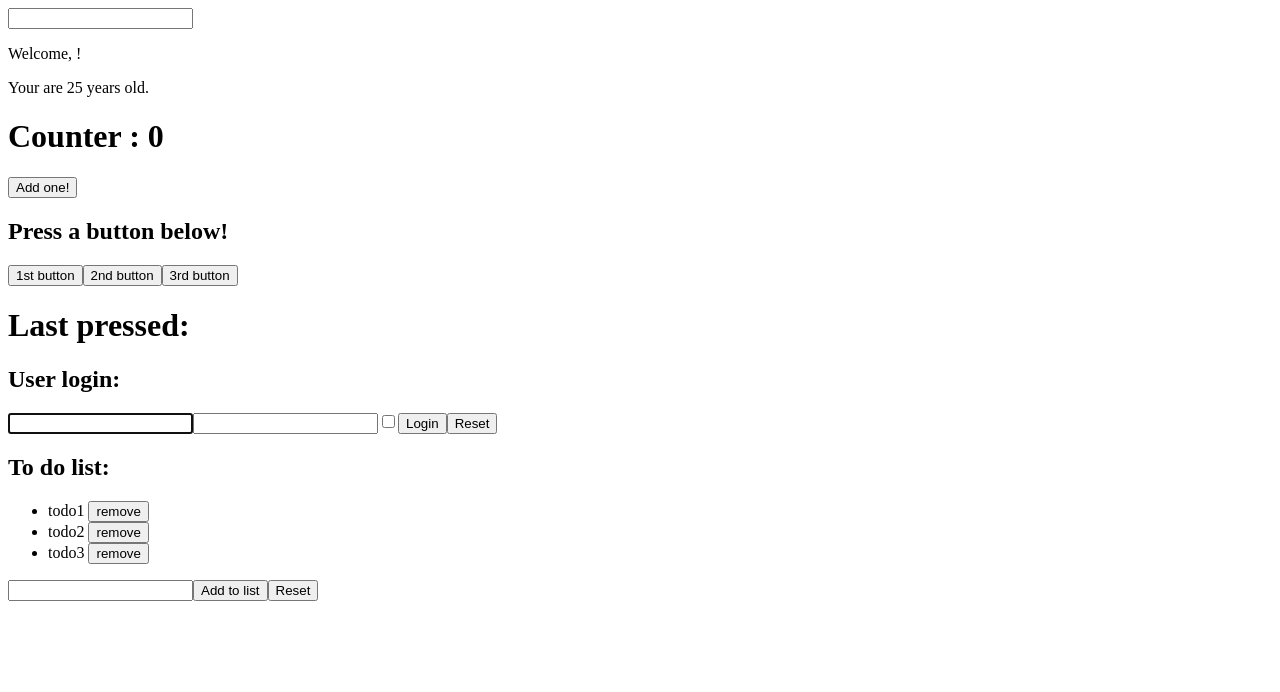
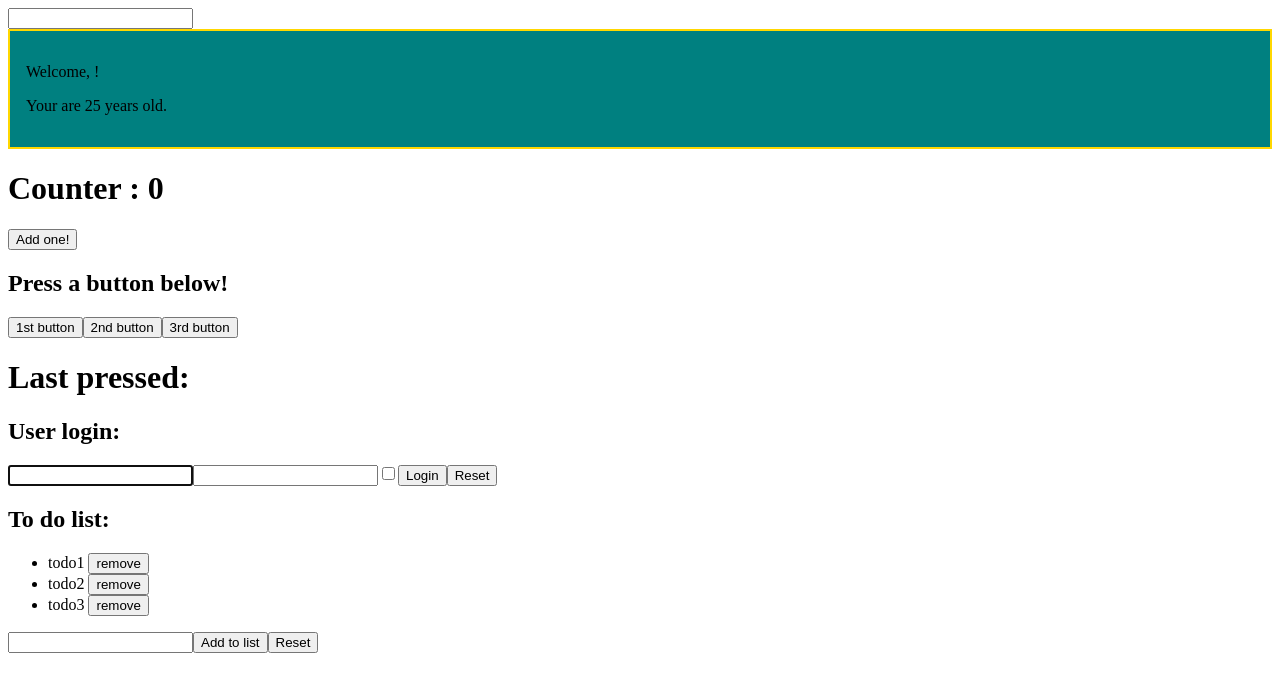
Before and after one commit to Francxmf/dhreactexercises, a React (Create React App) app: page / in a window 1280 px wide. Shown: the top 692 px of the page. Built offline with nearby package versions, Linux system fonts and the light colour scheme.

Commit message:
completion of the exercise Styling components 01

```diff
--- a/src/Welcome.js
+++ b/src/Welcome.js
@@ -3,7 +3,7 @@ import { Age } from "./Age"
 
 export class Welcome extends React.Component{
     render(){
-        return <div>
+        return <div className="welcome">
         <p>Welcome, {this.props.name}!</p>
          {
           <Age age={this.props.age} />
--- /dev/null
+++ b/src/index.css
@@ -0,0 +1,5 @@
+.welcome {
+    background-color: teal;
+    border: 2px solid gold;
+    padding: 1rem;
+}
--- a/src/index.js
+++ b/src/index.js
@@ -1,5 +1,6 @@
 import ReactDOM from 'react-dom';
 import { App } from './App';
+import "./index.css"
 
 const root = document.querySelector('#root');
 
```
